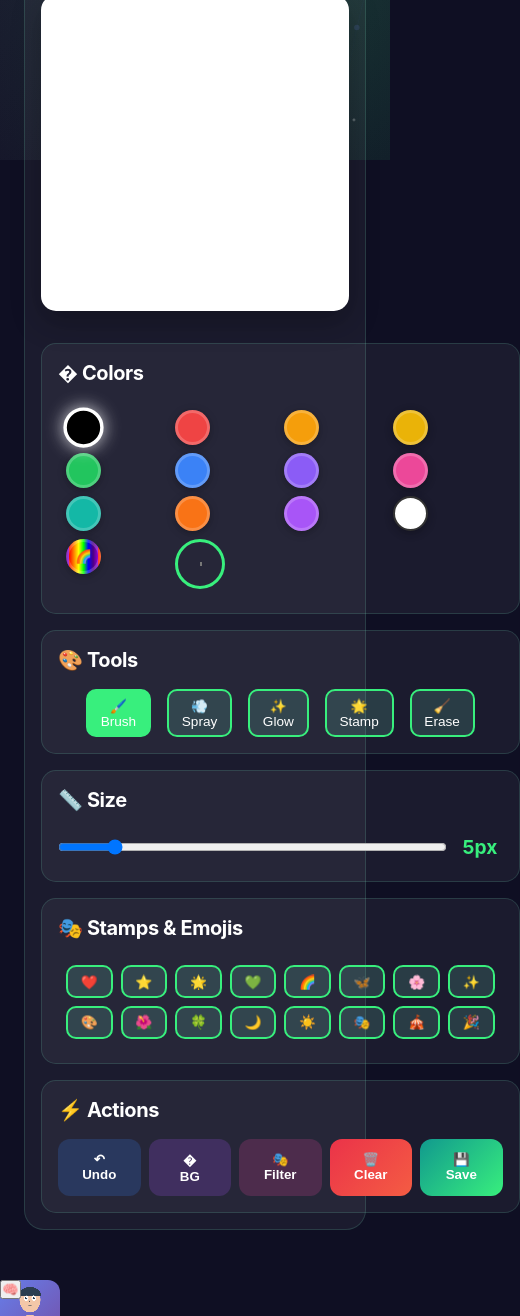
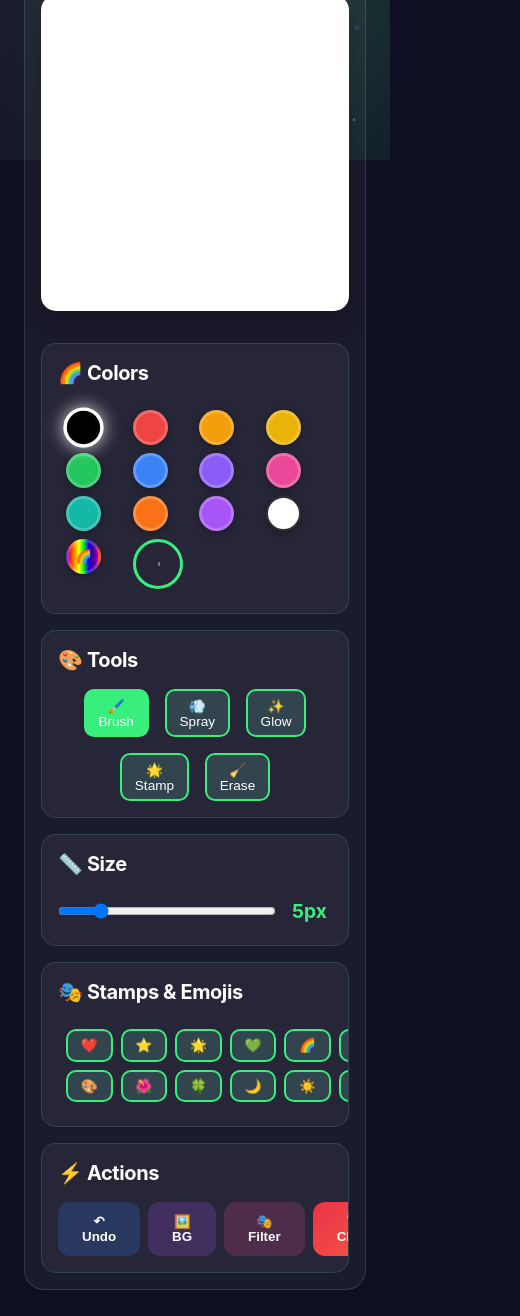
Before and after one commit to jedariusmm/therapyconne, a website: page art-therapy.html in a window 390 px wide. Shown: the part 684-2000 px from the top of the page, 520 px wide, since content can reach past the window. Drawn offline with Linux system fonts and the light colour scheme.

Commit message:
Fix art therapy: broken emojis & responsive layout (buttons/cards off-page)

```diff
--- a/art-therapy.html
+++ b/art-therapy.html
@@ -70,6 +70,9 @@
             border-radius: 20px;
             padding: 2rem;
             border: 1px solid rgba(102, 194, 165, 0.2);
+            max-width: 100%;
+            overflow-x: hidden;
+            box-sizing: border-box;
         }
 
         .canvas-container {
@@ -99,6 +102,8 @@
             grid-template-columns: repeat(auto-fit, minmax(200px, 1fr));
             gap: 1.5rem;
             margin-top: 2rem;
+            max-width: 100%;
+            overflow-x: hidden;
         }
 
         .tool-section {
@@ -106,6 +111,8 @@
             padding: 1.5rem;
             border-radius: 15px;
             border: 1px solid rgba(102, 194, 165, 0.2);
+            max-width: 100%;
+            overflow: hidden;
         }
 
         .tool-section h4 {
@@ -121,6 +128,8 @@
             grid-template-columns: repeat(6, 1fr);
             gap: 0.75rem;
             padding: 0.5rem;
+            max-width: 100%;
+            box-sizing: border-box;
         }
 
         .color-btn {
@@ -214,6 +223,9 @@
             display: grid;
             grid-template-columns: repeat(auto-fill, minmax(250px, 1fr));
             gap: 2rem;
+            max-width: 100%;
+            padding: 0 1rem;
+            box-sizing: border-box;
         }
 
         .coloring-card {
@@ -263,6 +275,9 @@
             display: grid;
             grid-template-columns: repeat(auto-fill, minmax(280px, 1fr));
             gap: 2rem;
+            max-width: 100%;
+            padding: 0 1rem;
+            box-sizing: border-box;
         }
 
         .gallery-item {
@@ -463,7 +478,7 @@
                     <div class="canvas-tools">
                         <!-- Color Palette with Rainbow & Custom -->
                         <div class="tool-section">
-                            <h4>� Colors</h4>
+                            <h4>🌈 Colors</h4>
                             <div class="color-palette">
                                 <button class="color-btn active" style="background: #000000;" onclick="selectColor('#000000')" title="Black"></button>
                                 <button class="color-btn" style="background: #ef4444;" onclick="selectColor('#ef4444')" title="Red"></button>
@@ -546,7 +561,7 @@
                                     ↶ Undo
                                 </button>
                                 <button class="action-btn" onclick="addBackground()" style="background: rgba(168, 85, 247, 0.2); border-color: #a855f7;">
-                                    �️ BG
+                                    🖼️ BG
                                 </button>
                                 <button class="action-btn" onclick="addFilter()" style="background: rgba(236, 72, 153, 0.2); border-color: #ec4899;">
                                     🎭 Filter
```
